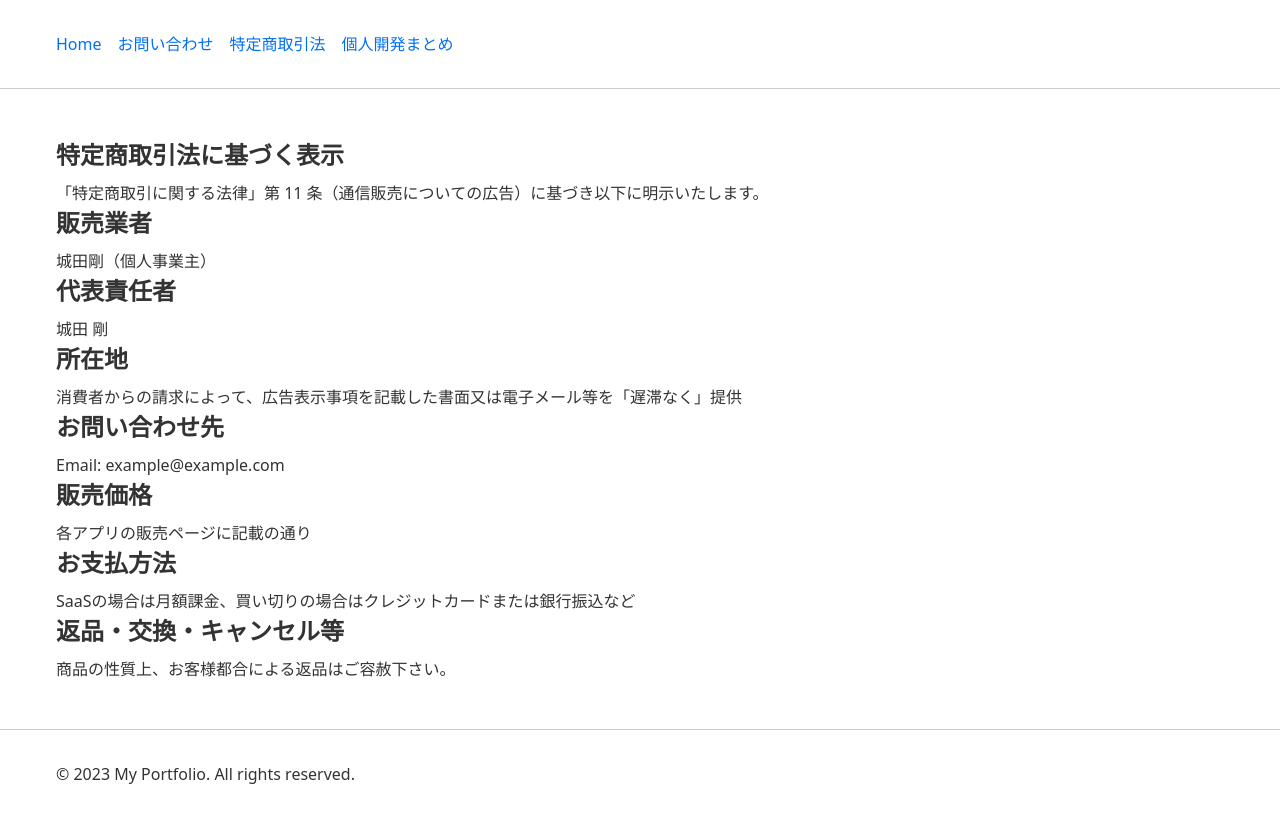
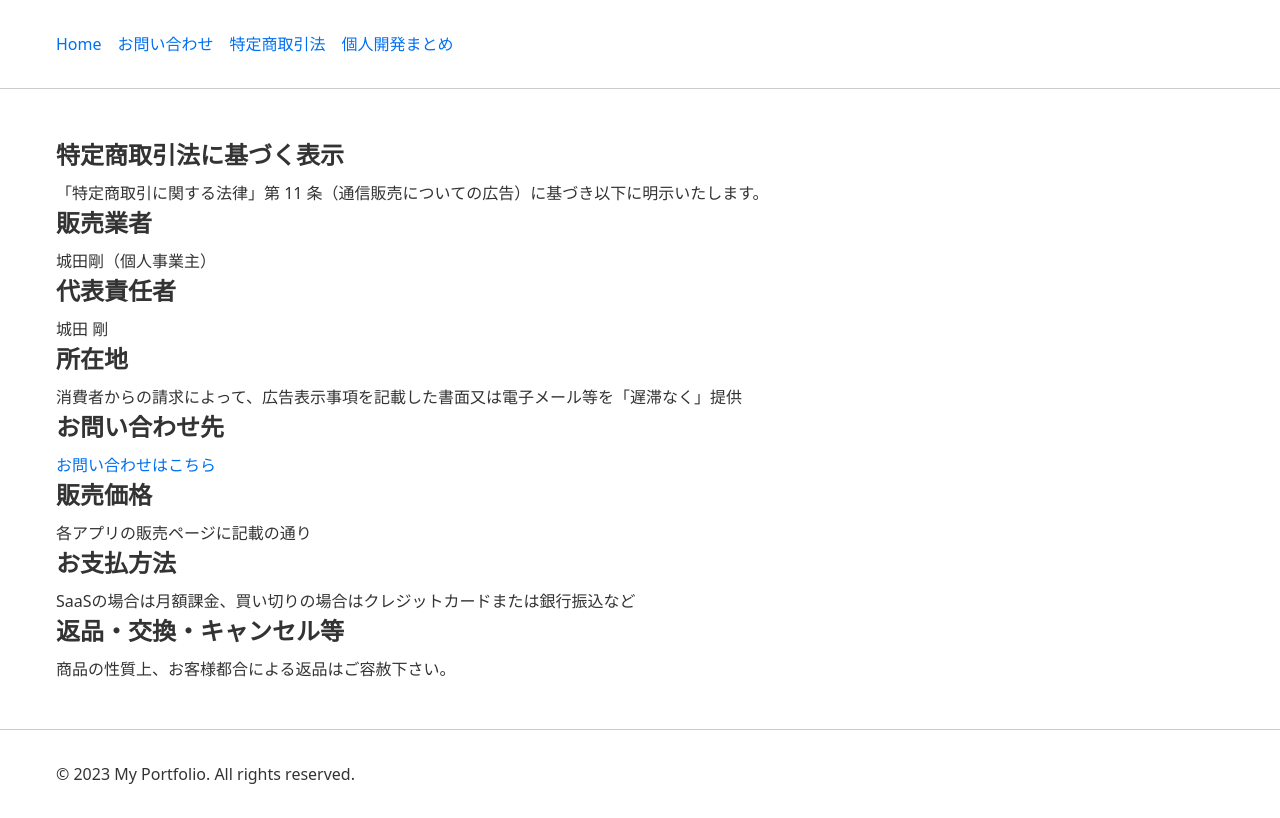
Before and after one commit to ponsauna/mydevportfolio, a Next.js app: page /legal in a window 1280 px wide. Built offline with nearby package versions, Linux system fonts and the light colour scheme.

Commit message:
Add: テスト追記

```diff
--- a/src/app/legal/page.tsx
+++ b/src/app/legal/page.tsx
@@ -1,10 +1,12 @@
 // app/legal/page.tsx
+import Link from 'next/link';
+
 export default function LegalPage() {
   return (
     <section>
       <h1>特定商取引法に基づく表示</h1>
-        <p>「特定商取引に関する法律」第 11 条（通信販売についての広告）に基づき以下に明示いたします。
-
+      <p>
+        「特定商取引に関する法律」第 11 条（通信販売についての広告）に基づき以下に明示いたします。
       </p>
 
       <h2>販売業者</h2>
@@ -14,12 +16,14 @@ export default function LegalPage() {
       <p>城田 剛</p>
 
       <h2>所在地</h2>
-        <p>消費者からの請求によって、広告表示事項を記載した書面又は電子メール等を「遅滞なく」提供
-
+      <p>
+        消費者からの請求によって、広告表示事項を記載した書面又は電子メール等を「遅滞なく」提供
       </p>
 
       <h2>お問い合わせ先</h2>
-        <p>Email: example@example.com</p>
+      <p>
+        <Link href="/contact">お問い合わせはこちら</Link>
+      </p>
 
       <h2>販売価格</h2>
       <p>各アプリの販売ページに記載の通り</p>
```
Lines whose indentation alone changed are shown as unchanged.
